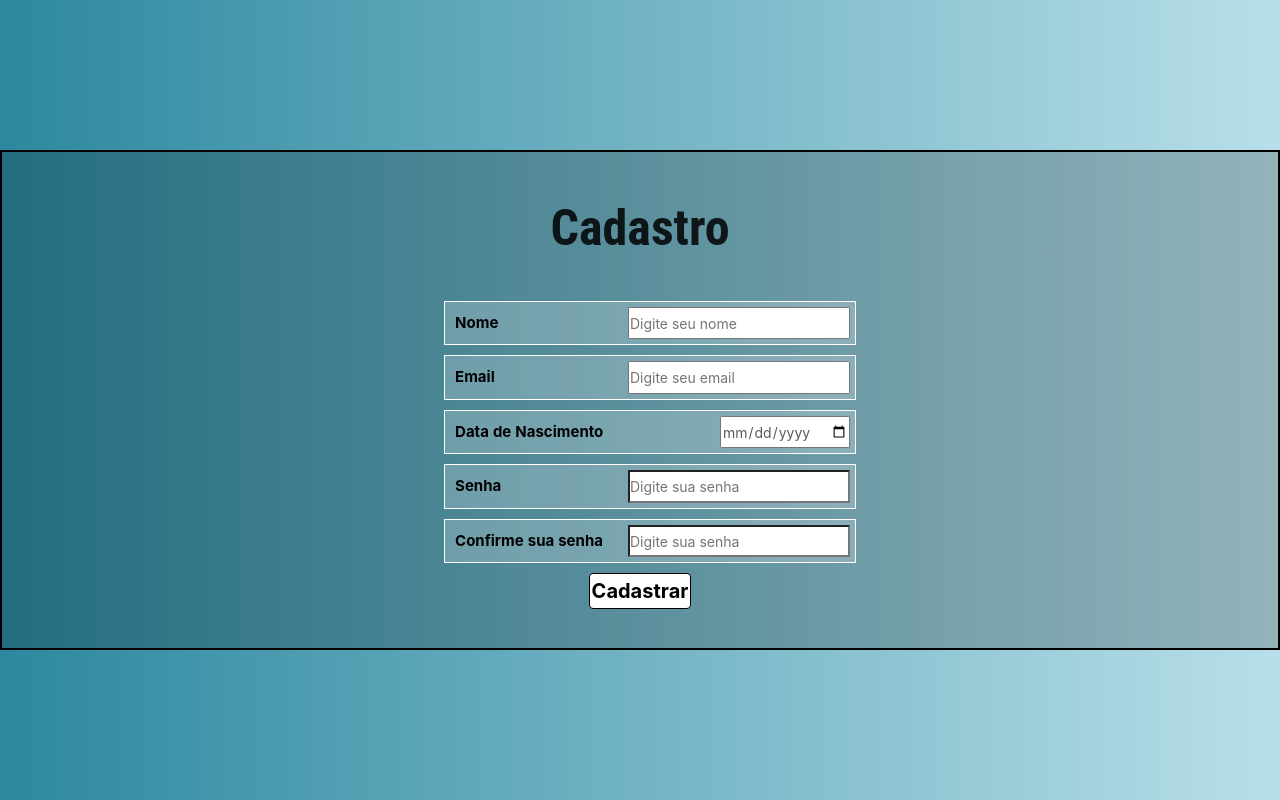
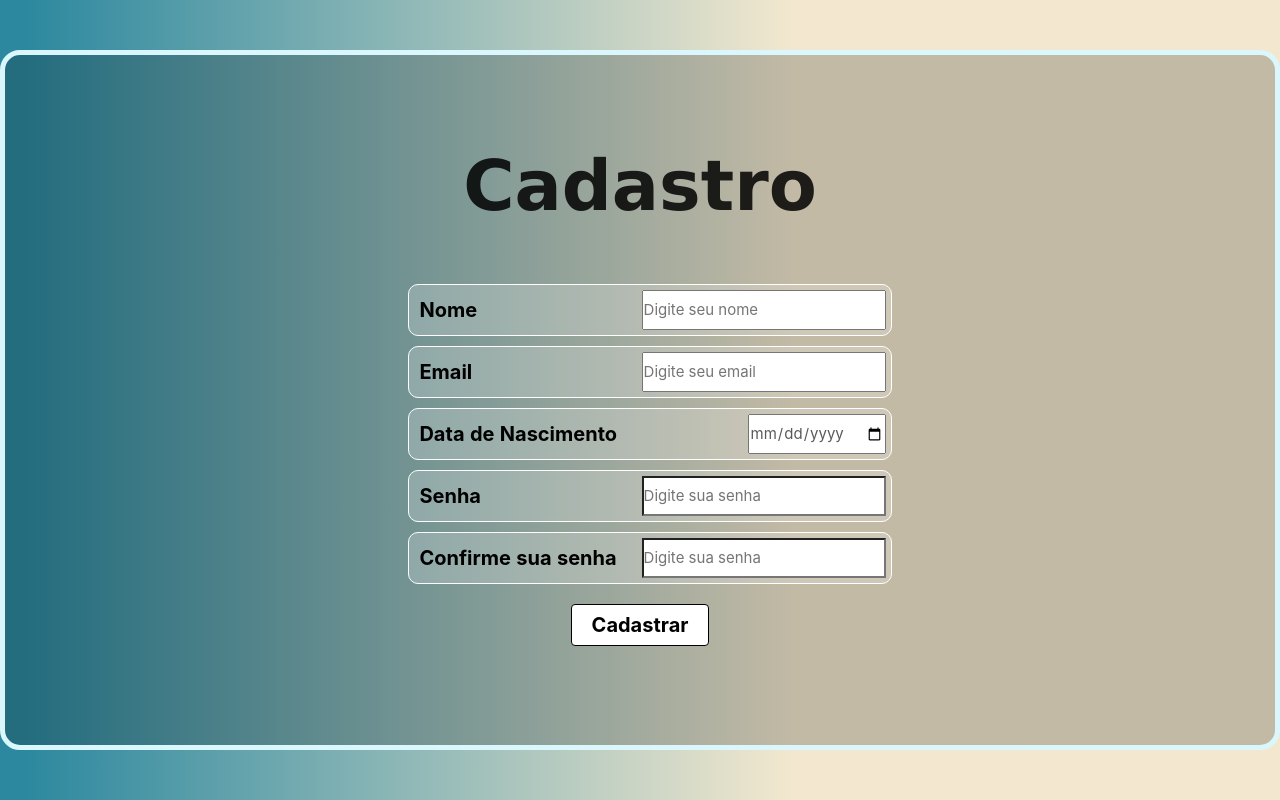
Before and after one commit to gabrielcruvinel/lovepet, a React (Create React App) app in the folder frontend/: page /cadastro in a window 1280 px wide. Built offline with nearby package versions, Linux system fonts and the light colour scheme.

Commit message:
Mais modificações na cadastro

```diff
--- a/frontend/src/pages/Cadastro/styles.js
+++ b/frontend/src/pages/Cadastro/styles.js
@@ -1,10 +1,27 @@
 import styled from 'styled-components';
+import pets from '../../images/pets.jpg';
 
 export const BodyCadastro = styled.div`
+    /* background: linear-gradient(to right, rgba(44,136,159,1), rgba(184,223,233,1)); */
+    background: linear-gradient(90deg, rgba(44,136,159,1) 2%, rgba(240,227,196,0.8253676470588236) 62%);
     display:flex;
     flex-direction:row;
     height:100vh;
-    background: linear-gradient(to right, rgba(44,136,159,1), rgba(184,223,233,1));
+    /* div::before {
+        content: ' ';
+        display: block;
+        position: absolute;
+        left: 0;
+        top: 0;
+        width: 100%;
+        height: 100%;
+        opacity: 0.1;
+        background-image: url(${pets});
+        background-repeat: no-repeat;
+        background-position: 50% 0;
+        background-size: cover;
+} */
+
 `;
 
 
@@ -16,17 +33,14 @@ export const CadastroElement = styled.div`
     align-items:center;
     align-self:center;
     flex-direction: column;
-    border: 2px solid #000;
-    height:500px;
+    border: 5px solid #DBF7FE;
+    border-radius:20px;
+    height:700px;
     h1{
         font-weight: bold;
-        font-size:50px;
-        font-family: 'Roboto Condensed', sans-serif;
+        font-size:70px;
+        font-family: 'Lucida Sans';
     }
-    /*form{
-        border: 2px solid #000;
-        padding:20px;
-    }*/
 `;
 
 export const CampoPreencher = styled.div`
@@ -37,6 +51,7 @@ export const CampoPreencher = styled.div`
     height:max-content;
     margin: 10px;
     border: 1px solid #fff;
+    border-radius:10px;
     background: rgba(255,255,255,0.2);
     label{
         font-weight:bold;
@@ -44,10 +59,10 @@ export const CampoPreencher = styled.div`
         padding:5px;
         display:flex;
         flex:1;
-        font-size:15px;
+        font-size:20px;
     }
     input{
-
+        font-size:15px;
     }
 `;
 
@@ -56,6 +71,7 @@ export const BtnCadastro = styled.div`
     justify-content:center;
     width:100%;
     height:max-content;
+    margin: 20px 0 20px 0px;
     button{
         color:#000;
         background: #fff;
@@ -65,6 +81,7 @@ export const BtnCadastro = styled.div`
         font-weight: bold;
         font-size:20px;
         transition: 0.15s;
+        padding:5px 20px 5px 20px;
         &:hover {
             background-color:rgba(24,71,83,1);
             color:#fff;
@@ -72,7 +89,9 @@ export const BtnCadastro = styled.div`
         &:active{
             background-color: rgba(10,34,40,1);
         }
-
-
     }
 `;
+
+// export const Imagem = styled.img`
+//     opacity:0.2;
+// `;
--- a/frontend/src/routes/Route.js
+++ b/frontend/src/routes/Route.js
@@ -1,5 +1,5 @@
 import React from 'react';
-import { Route , Redirect } from 'react-router-dom';
+import { Route/* , Redirect*/ } from 'react-router-dom';
 import PropTypes from 'prop-types';
 
 
@@ -8,16 +8,16 @@ export default function RouteWrapper({
     isPrivate,
     ...rest
 }) {
-    //VERIFICA SE O USUARIO TA LOGADO
-    const signed = false;
+    // //VERIFICA SE O USUARIO TA LOGADO
+    // const signed = false;
 
-    if(!signed && isPrivate) {
-        return <Redirect to ="/" />;
-    }
+    // if(!signed && isPrivate) {
+    //     return <Redirect to ="/" />;
+    // }
 
-    if (signed && !isPrivate) {
-        return <Redirect to ="/dashboard" />;
-    }
+    // if (signed && !isPrivate) {
+    //     return <Redirect to ="/dashboard" />;
+    // }
 
     return <Route {... rest} component={Component}/>
 }
--- a/frontend/src/routes/index.js
+++ b/frontend/src/routes/index.js
@@ -9,7 +9,7 @@ export default function Routes() {
     return (
         <Switch>
             <Route path="/" exact component={Principal} />
-            <Route path="/dashboard" component={Dashboard}  isPrivate />
+            <Route path="/dashboard" component={Dashboard} />
             <Route path="/cadastro"  component={Cadastro} />
 
             {/* rota de erro para caminho inexistente */}
```
Also changed, not shown: frontend/src/images/pets.jpg (added).
